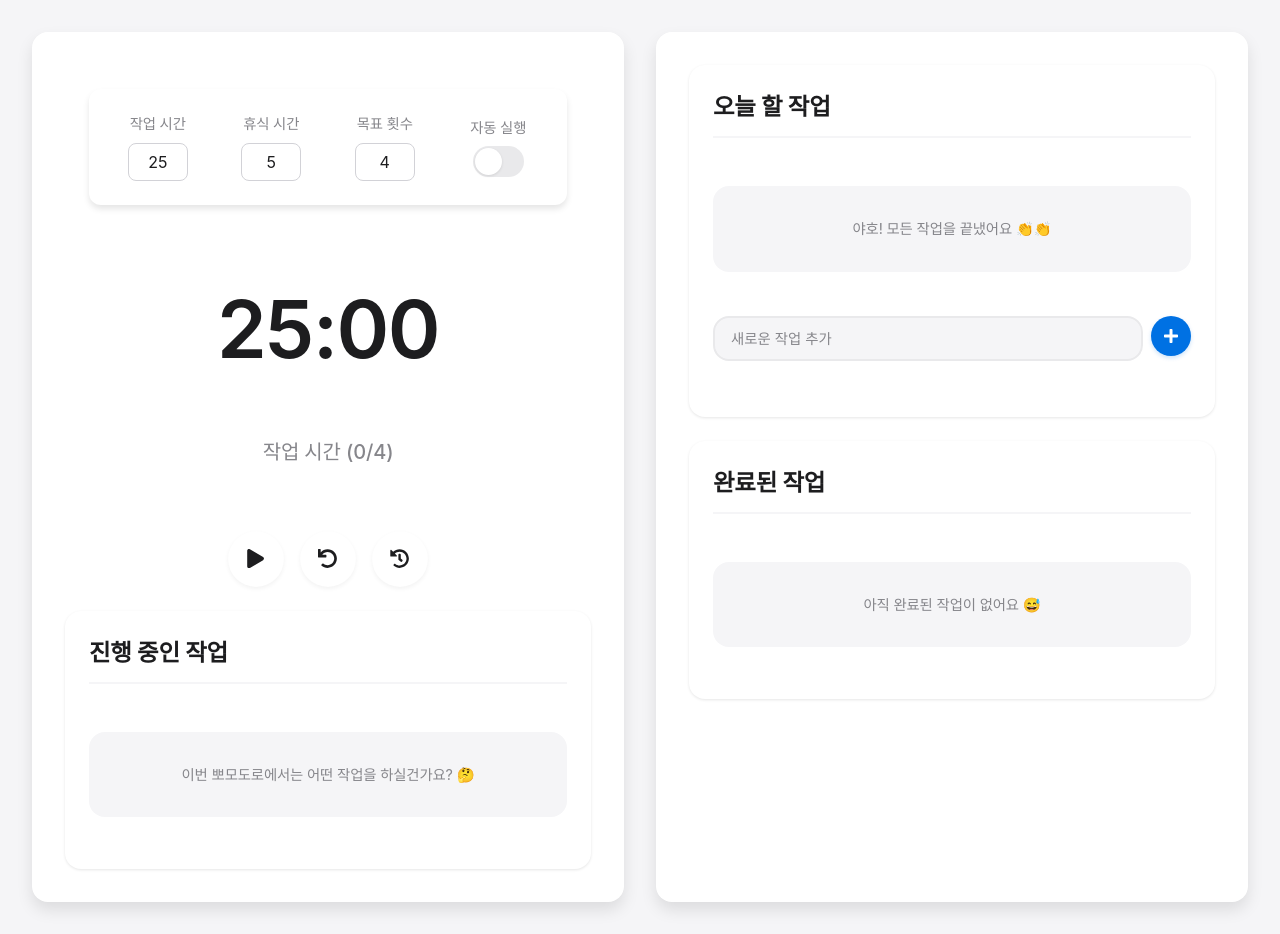
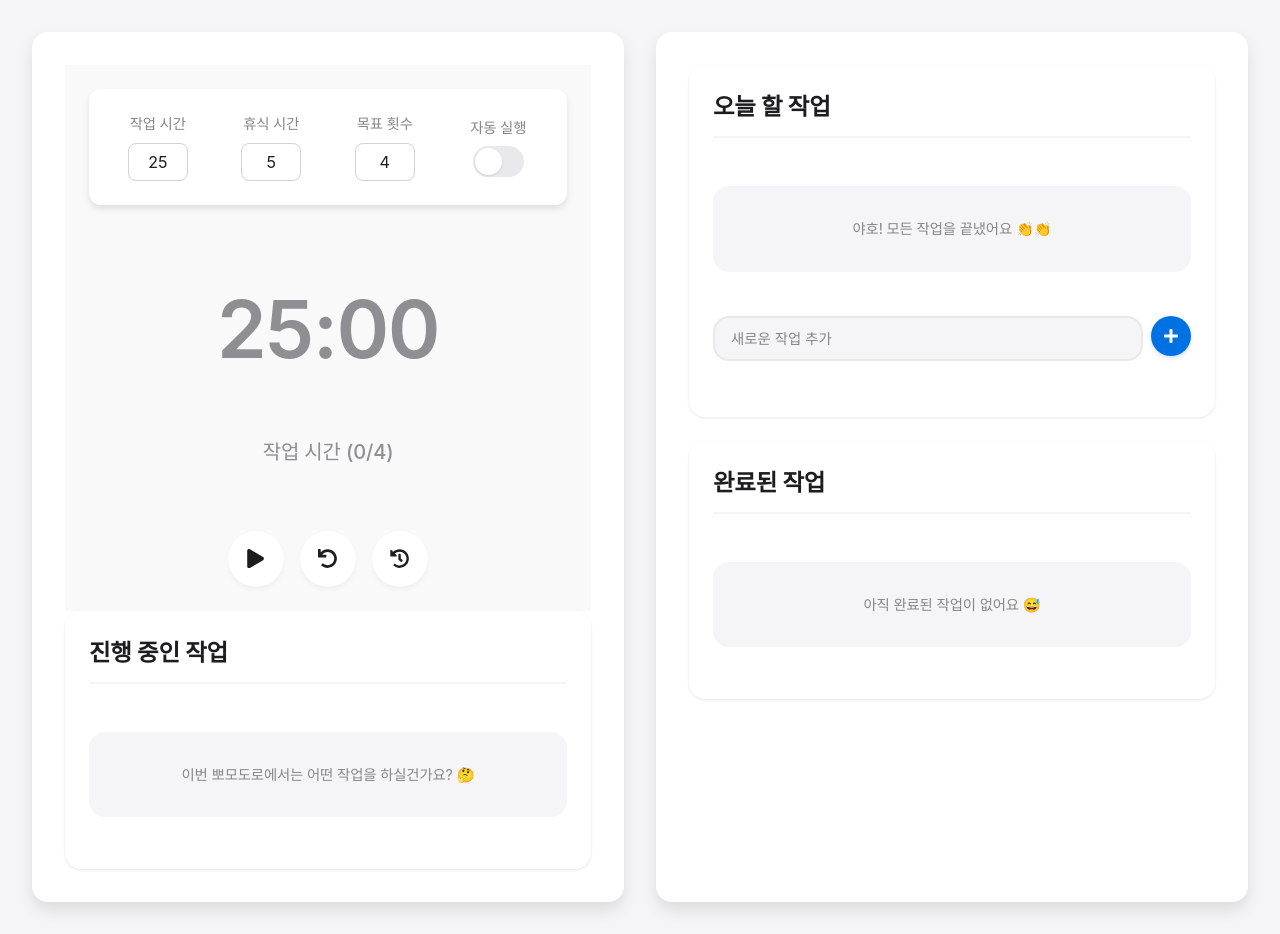
Before and after one commit to jchyng/Pomodoro-web, a React (Create React App) app: page / in a window 1280 px wide. Built offline with nearby package versions, Linux system fonts and the light colour scheme; a web font is replaced by a local one.

Commit message:
타이머 작업, 중지, 휴식 상태 별 색상 효과 추가가

```diff
--- a/src/components/Timer/Timer.module.css
+++ b/src/components/Timer/Timer.module.css
@@ -6,6 +6,19 @@
   padding: 1.5rem;
   width: 100%;
   gap: 2rem;
+  transition: background-color 0.3s ease;
+}
+
+.timerContainer.work {
+  background-color: rgba(0, 113, 227, 0.05);
+}
+
+.timerContainer.break {
+  background-color: rgba(52, 199, 89, 0.05);
+}
+
+.timerContainer.paused {
+  background-color: rgba(142, 142, 147, 0.05);
 }
 
 .settings {
@@ -63,18 +76,42 @@
 .timer {
   font-size: 5rem;
   font-weight: 600;
-  color: var(--system-black);
   margin-bottom: 1rem;
   letter-spacing: -0.02em;
   text-align: center;
+  transition: color 0.3s ease;
+}
+
+.timer.work {
+  color: #0071e3;
+}
+
+.timer.break {
+  color: #34c759;
+}
+
+.timer.paused {
+  color: #8e8e93;
 }
 
 .status {
   font-size: 1.25rem;
-  color: var(--system-gray);
   margin-bottom: 2rem;
   font-weight: 500;
   text-align: center;
+  transition: color 0.3s ease;
+}
+
+.status.work {
+  color: #0071e3;
+}
+
+.status.break {
+  color: #34c759;
+}
+
+.status.paused {
+  color: #8e8e93;
 }
 
 .controls {
--- a/src/components/Timer/index.js
+++ b/src/components/Timer/index.js
@@ -280,7 +280,11 @@ const Timer = ({ onBreakEnd }) => {
   ]);
 
   return (
-    <div className={styles.timerContainer}>
+    <div
+      className={`${styles.timerContainer} ${
+        isRunning ? (isBreakTime ? styles.break : styles.work) : styles.paused
+      }`}
+    >
       <PomodoroSettings
         workTime={workTime}
         breakTime={breakTime}
@@ -292,8 +296,18 @@ const Timer = ({ onBreakEnd }) => {
         isRunning={isRunning}
         isAuto={isAuto}
       />
-      <div className={styles.timer}>{formatTime(displayTime)}</div>
-      <div className={styles.status}>
+      <div
+        className={`${styles.timer} ${
+          isRunning ? (isBreakTime ? styles.break : styles.work) : styles.paused
+        }`}
+      >
+        {formatTime(displayTime)}
+      </div>
+      <div
+        className={`${styles.status} ${
+          isRunning ? (isBreakTime ? styles.break : styles.work) : styles.paused
+        }`}
+      >
         {isBreakTime ? "휴식 시간" : "작업 시간"} ({nowPomodoro}/
         {targetPomodoro})
       </div>
@@ -312,7 +326,6 @@ const Timer = ({ onBreakEnd }) => {
         >
           <FaUndo />
         </button>
-
         <button
           onClick={handleFullReset}
           className={styles.button}
--- a/src/components/TodoList/TodoList.module.css
+++ b/src/components/TodoList/TodoList.module.css
@@ -288,13 +288,13 @@
   content: "";
   position: absolute;
   display: none;
-  left: 8px;
-  top: 4px;
+  left: 50%;
+  top: 44%;
   width: 6px;
   height: 12px;
   border: solid var(--system-white);
   border-width: 0 2px 2px 0;
-  transform: rotate(45deg);
+  transform: translate(-50%, -50%) rotate(45deg);
 }
 
 .checkbox input:checked + .checkmark:after {
```
Also changed, not shown: 1 other file (tests, documents, lock files or other folders).
